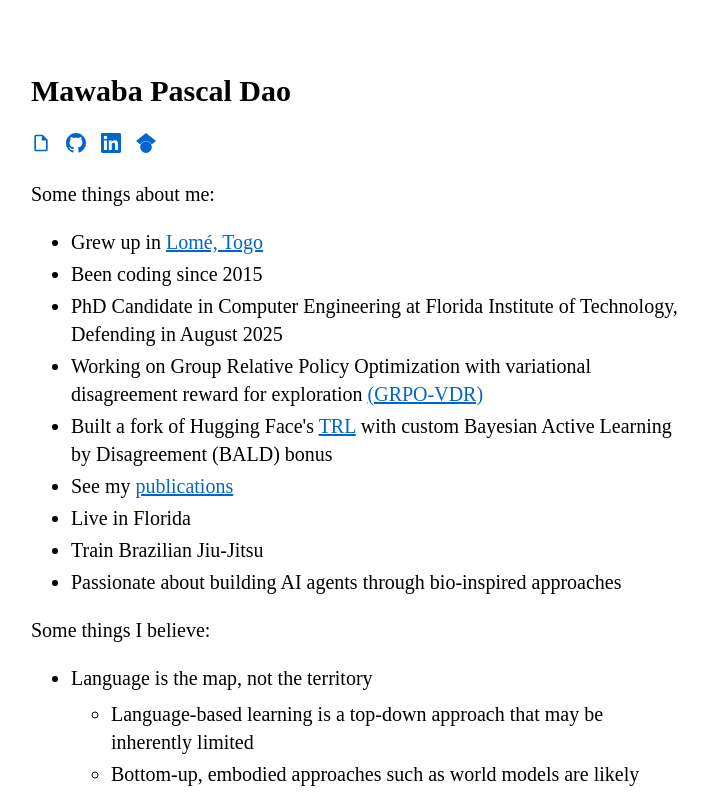
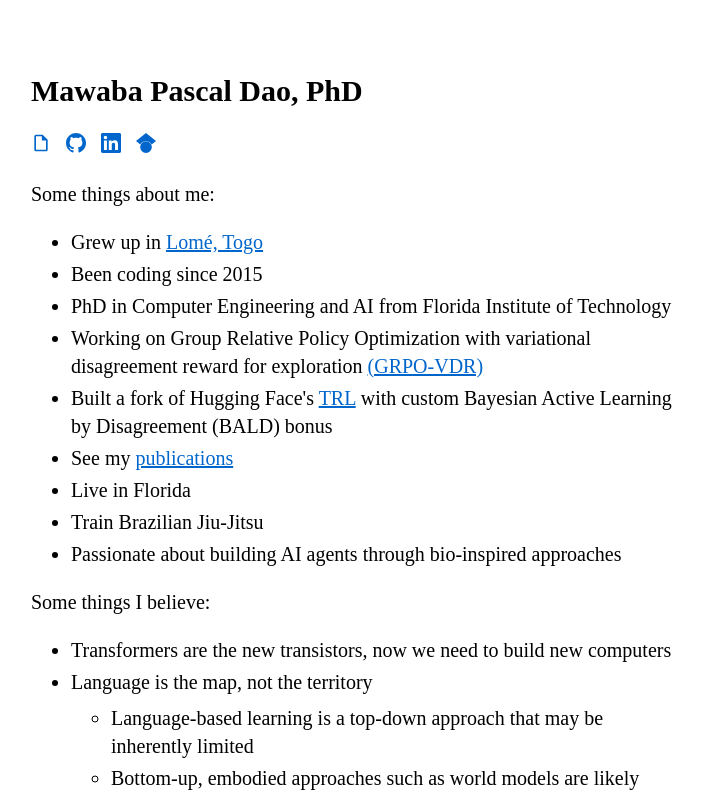
Before and after one commit to PascalPolygon/pascal.org, a React (Create React App) app: page / in a window 1280 px wide. Shown: the top 793 px of the page, without its empty margins (284-992 px from the left). Built offline with nearby package versions, Linux system fonts and the light colour scheme.

Commit message:
Latest udpates

```diff
--- a/src/App.js
+++ b/src/App.js
@@ -4,7 +4,7 @@ import './App.css';
 function App() {
   return (
     <div id="maincontent">
-      <h2>Mawaba Pascal Dao</h2>
+      <h2>Mawaba Pascal Dao, PhD</h2>
       <p style={{ display: 'flex', gap: '15px', alignItems: 'center' }}>
         <a href="/MawabaPascalDaoResume.pdf" title="Resume" target="_blank">
             <svg width="20" height="20" fill="currentColor" viewBox="0 0 24 24">
@@ -33,7 +33,7 @@ function App() {
       <ul>
         <li>Grew up in <a href="https://www.britannica.com/place/Togo" target="_blank">Lomé, Togo</a></li>
         <li>Been coding since 2015</li>
-        <li>PhD Candidate in Computer Engineering at Florida Institute of Technology, Defending in August 2025</li>
+        <li>PhD in Computer Engineering and AI from Florida Institute of Technology</li>
         <li>Working on Group Relative Policy Optimization with variational disagreement reward for exploration <a href="https://github.com/PascalPolygon/grpo-vdr" target="_blank">(GRPO-VDR)</a> </li>
         <li>Built a fork of Hugging Face's <a href="https://github.com/PascalPolygon/trl" target="_blank">TRL</a> with custom Bayesian Active Learning by Disagreement (BALD) bonus</li>
         <li>See my <a href="https://scholar.google.com/citations?user=-pQBBjoAAAAJ&hl=en&oi=ao" target="_blank">publications</a></li>
@@ -44,7 +44,7 @@ function App() {
 
       Some things I believe:
       <ul>
-
+        <li>Transformers are the new transistors, now we need to build new computers</li>
         <li>Language is the map, not the territory
            <ul>
              <li>Language-based learning is a top-down approach that may be inherently limited</li>
```
